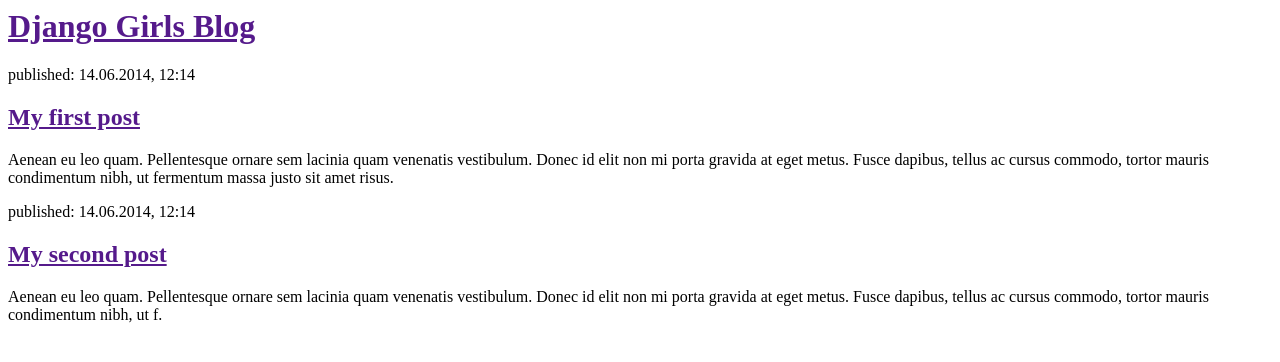
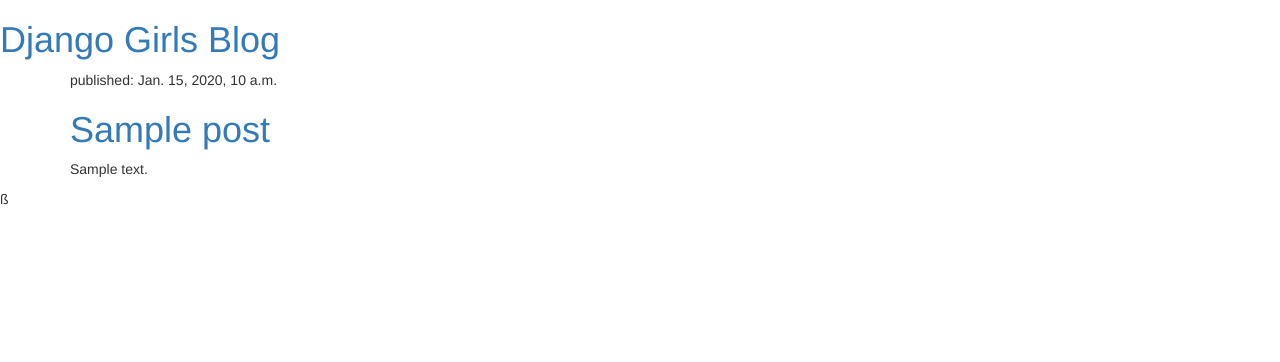
Before and after one commit to geekyjazzy/my-first-blog, a Django app: template blog/templates/blog/post_list.html in a window 1280 px wide. Shown: the top 362 px of the page. Run offline with Django 3.2, Linux system fonts and the light colour scheme; the template is opened without the code that fills it: values that come from a table or form of the project are taken from there, others are empty; tables that the repository leaves empty hold one stand-in row (values such as "Sample post"); some libraries are stand-ins or nearby versions.

Commit message:
this is my second commit 5

```diff
--- a/blog/templates/blog/post_list.html
+++ b/blog/templates/blog/post_list.html
@@ -1,22 +1,30 @@
+{% load staticfiles %}
 <html>
     <head>
+    	<link rel="stylesheet" href="//maxcdn.bootstrapcdn.com/bootstrap/3.2.0/css/bootstrap.min.css">
+		<link rel="stylesheet" href="//maxcdn.bootstrapcdn.com/bootstrap/3.2.0/css/bootstrap-theme.min.css">
+		<link rel="stylesheet" href="{% static 'css/blog.css' %}">
+		<link href="//fonts.googleapis.com/css?family=Lobster&subset=latin,latin-ext" rel="stylesheet" type="text/css">
         <title>Jasmine's Blog</title>
     </head>
     <body>
         <div>
             <h1><a href="">Django Girls Blog</a></h1>
         </div>
-
-        <div>
-            <p>published: 14.06.2014, 12:14</p>
-            <h2><a href="">My first post</a></h2>
-            <p>Aenean eu leo quam. Pellentesque ornare sem lacinia quam venenatis vestibulum. Donec id elit non mi porta gravida at eget metus. Fusce dapibus, tellus ac cursus commodo, tortor mauris condimentum nibh, ut fermentum massa justo sit amet risus.</p>
-        </div>
-
-        <div>
-            <p>published: 14.06.2014, 12:14</p>
-            <h2><a href="">My second post</a></h2>
-            <p>Aenean eu leo quam. Pellentesque ornare sem lacinia quam venenatis vestibulum. Donec id elit non mi porta gravida at eget metus. Fusce dapibus, tellus ac cursus commodo, tortor mauris condimentum nibh, ut f.</p>
-        </div>
+			<div class="content container">
+			    <div class="row">
+			        <div class="col-md-8">
+			            {% for post in posts %}
+			                <div class="post">
+			                    <div class="date">
+			                        <p>published: {{ post.published_date }}</p>
+			                    </div>
+			                    <h1><a href="">{{ post.title }}</a></h1>
+			                    <p>{{ post.text|linebreaksbr }}</p>
+			                </div>
+			            {% endfor %}
+			        </div>
+			    </div>
+			</div>
     </body>
-</html>
+</html>ß
--- a/blog/views.py
+++ b/blog/views.py
@@ -1,5 +1,8 @@
 from django.shortcuts import render
+from django.utils import timezone
+from .models import Post
 
 # Create your views here.
 def post_list(request):
-    return render(request, 'blog/post_list.html', {})
+    posts = Post.objects.filter(published_date__lte=timezone.now()).order_by('published_date')
+    return render(request, 'blog/post_list.html', {'posts': posts})
```
